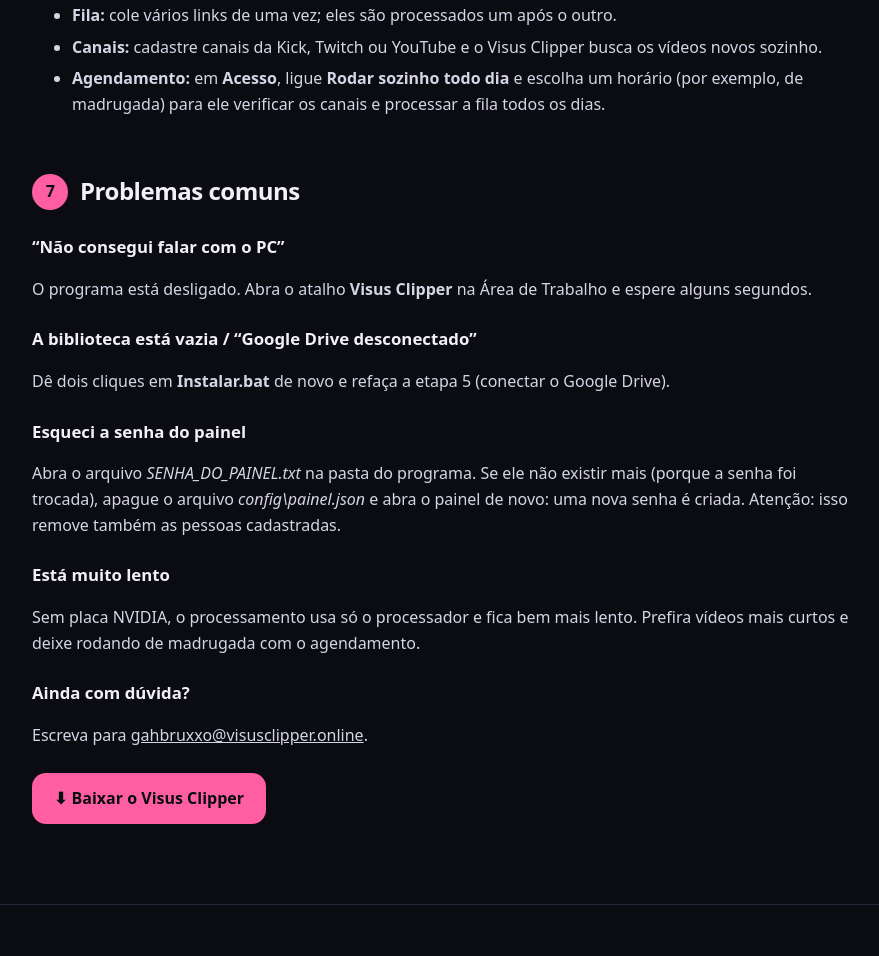
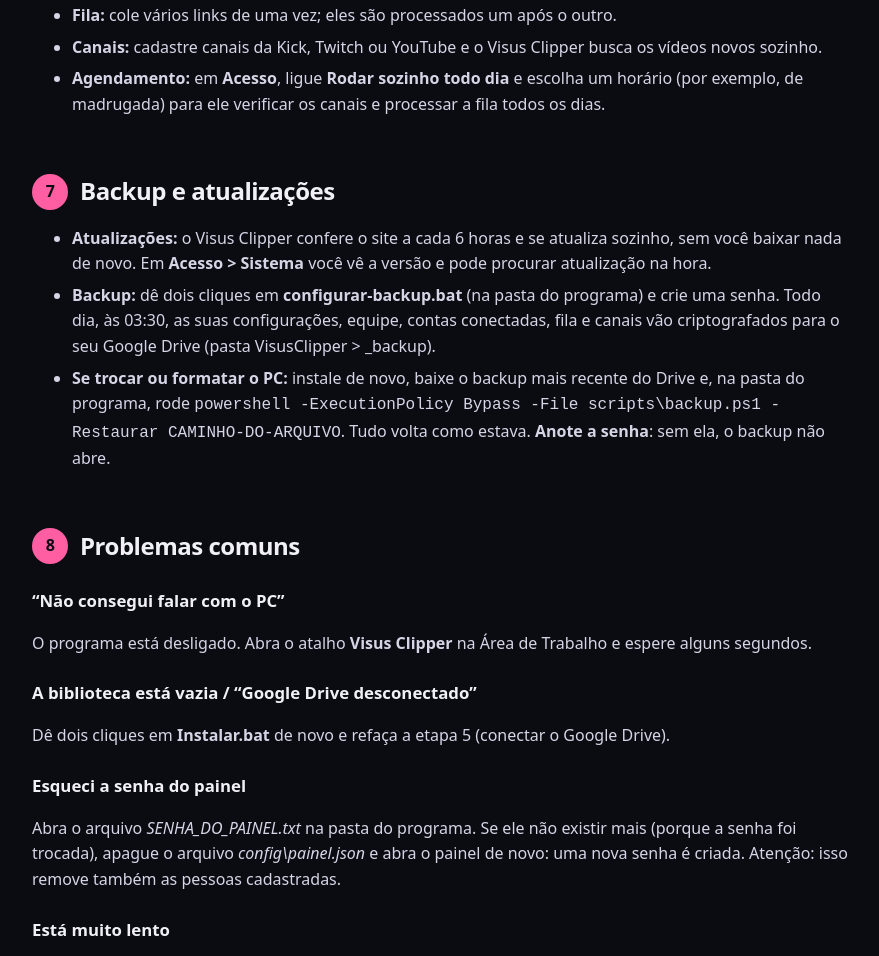
Before and after one commit to gahbruxxo-beep/seraph-clipper-site, a plain HTML site: page clipper-guia.html in a window 1280 px wide. Shown: the part 3219-4175 px from the top of the page, without its empty margins (198-1077 px from the left). Drawn offline with Linux system fonts and the light colour scheme.

Commit message:
Guia: secao de backup e atualizacoes
Co-Authored-By: Claude Opus 5.5 <noreply@anthropic.com>

```diff
--- a/clipper-guia.html
+++ b/clipper-guia.html
@@ -128,7 +128,14 @@
     <li><strong>Agendamento:</strong> em <strong>Acesso</strong>, ligue <strong>Rodar sozinho todo dia</strong> e escolha um horário (por exemplo, de madrugada) para ele verificar os canais e processar a fila todos os dias.</li>
   </ul>
 
-  <h2 id="problemas"><span class="n">7</span>Problemas comuns</h2>
+  <h2 id="backup"><span class="n">7</span>Backup e atualizações</h2>
+  <ul>
+    <li><strong>Atualizações:</strong> o Visus Clipper confere o site a cada 6 horas e se atualiza sozinho, sem você baixar nada de novo. Em <strong>Acesso &gt; Sistema</strong> você vê a versão e pode procurar atualização na hora.</li>
+    <li><strong>Backup:</strong> dê dois cliques em <strong>configurar-backup.bat</strong> (na pasta do programa) e crie uma senha. Todo dia, às 03:30, as suas configurações, equipe, contas conectadas, fila e canais vão criptografados para o seu Google Drive (pasta VisusClipper &gt; _backup).</li>
+    <li><strong>Se trocar ou formatar o PC:</strong> instale de novo, baixe o backup mais recente do Drive e, na pasta do programa, rode <code>powershell -ExecutionPolicy Bypass -File scripts\backup.ps1 -Restaurar CAMINHO-DO-ARQUIVO</code>. Tudo volta como estava. <strong>Anote a senha</strong>: sem ela, o backup não abre.</li>
+  </ul>
+
+  <h2 id="problemas"><span class="n">8</span>Problemas comuns</h2>
   <h3>“Não consegui falar com o PC”</h3>
   <p>O programa está desligado. Abra o atalho <strong>Visus Clipper</strong> na Área de Trabalho e espere alguns segundos.</p>
   <h3>A biblioteca está vazia / “Google Drive desconectado”</h3>
```
